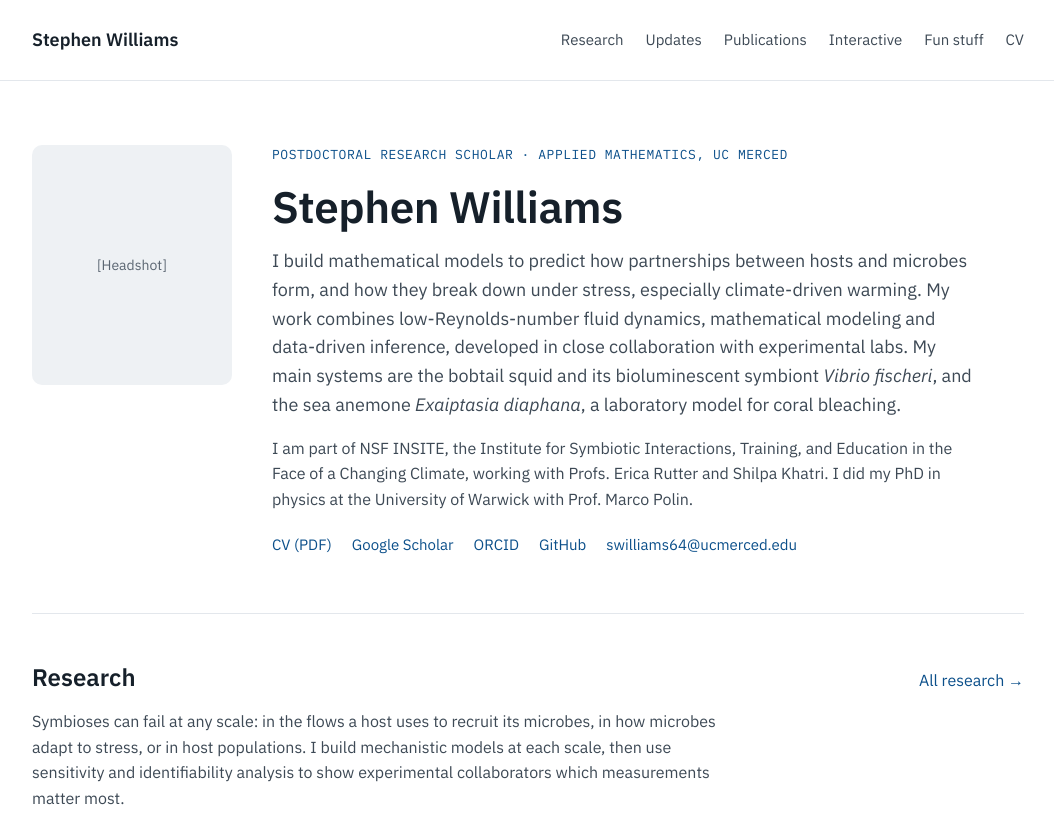
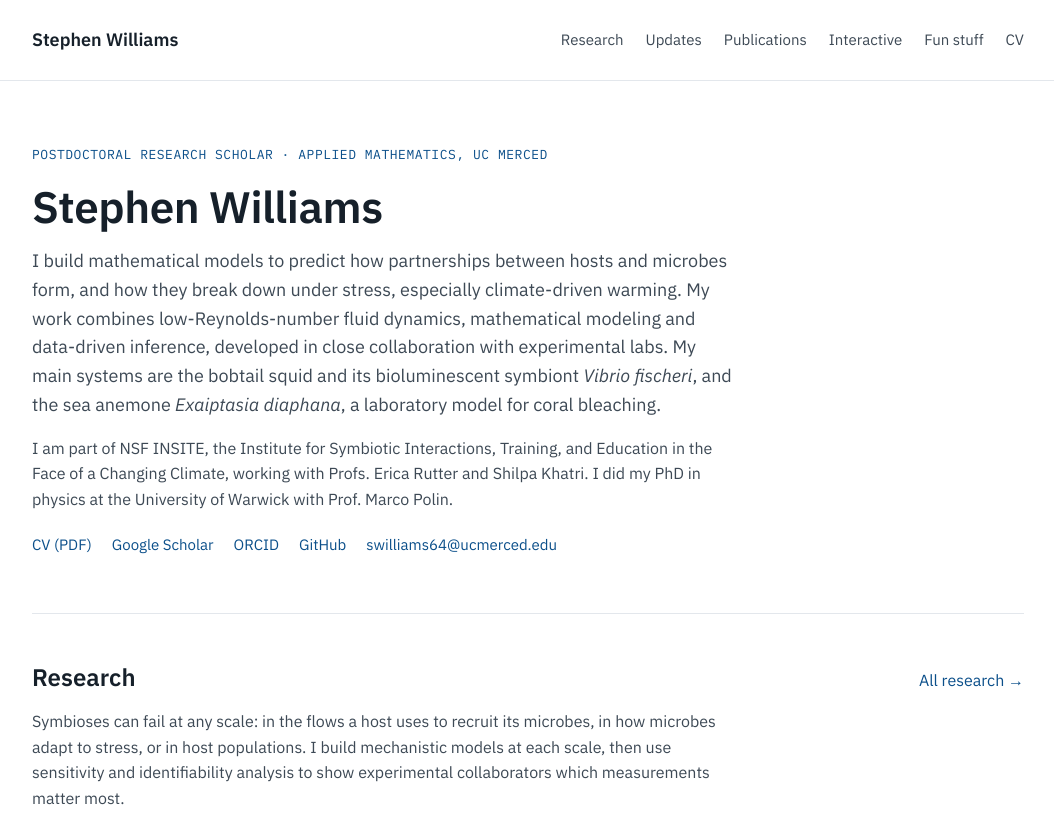
Before and after one commit to StephWilleniams/stephwilleniams.github.io, a Jekyll site: the page built from index.html, in a window 1280 px wide, cut to the strip 0-833 px from the top of the page. Shown: the whole strip, without its empty margins (112-1166 px from the left). Built offline with Jekyll 4.4.1, drawn with Linux system fonts in a browser that asks for light colours.

Commit message:
Remove the headshot placeholder from the home page
Co-Authored-By: Claude Fable 5.2 <noreply@anthropic.com>
Claude-Session: https://claude.ai/code/session_01CjQH714n3JkSPH9waZXE7d

```diff
--- a/assets/css/site.css
+++ b/assets/css/site.css
@@ -63,11 +63,6 @@ h3 { margin: 0 0 8px; font-size: 18px; font-weight: 600; line-height: 1.4; }
 
 /* Hero (home) */
 .hero { display: flex; flex-wrap: wrap; gap: 40px; align-items: flex-start; padding: 64px 0 56px; }
-.headshot {
-  flex: 0 0 200px; height: 240px; border-radius: 10px; object-fit: cover;
-  background: var(--placeholder); display: flex; align-items: center; justify-content: center;
-  color: var(--muted); font-size: 14px;
-}
 .hero-text { flex: 999 1 420px; min-width: 0; display: flex; flex-direction: column; gap: 16px; }
 .bio { margin: 0; font-size: 18px; color: var(--ink-2); max-width: 700px; }
 .links { display: flex; flex-wrap: wrap; gap: 8px 20px; font-size: 15px; padding-top: 4px; }
@@ -180,5 +175,4 @@ td.date { font-family: 'IBM Plex Mono', ui-monospace, monospace; font-size: 13px
 
 @media (max-width: 560px) {
   h1 { font-size: 34px; }
-  .headshot { flex-basis: 100%; height: 220px; }
 }
--- a/index.html
+++ b/index.html
@@ -4,8 +4,6 @@ layout: default
 <div id="top"></div>
 
   <section class="hero" id="about">
-    <!-- Replace with: <img class="headshot" src="images/headshot.jpg" alt="Stephen Williams"> -->
-    <div class="headshot" role="img" aria-label="Headshot placeholder">[Headshot]</div>
     <div class="hero-text">
       <div class="kicker mono">Postdoctoral Research Scholar · Applied Mathematics, UC Merced</div>
       <h1>Stephen Williams</h1>
```
